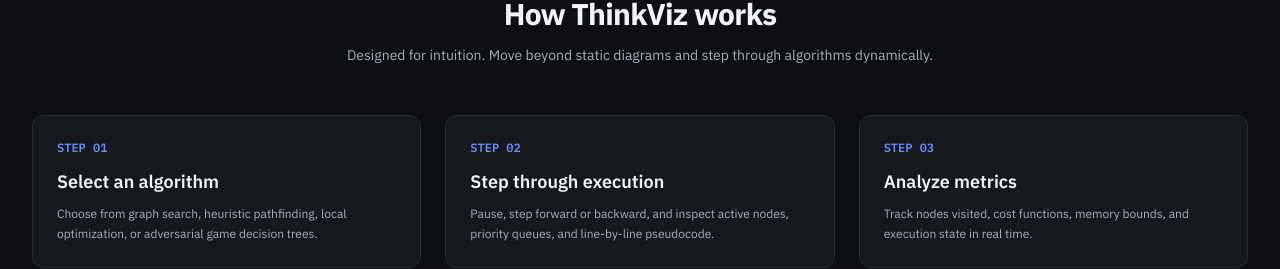
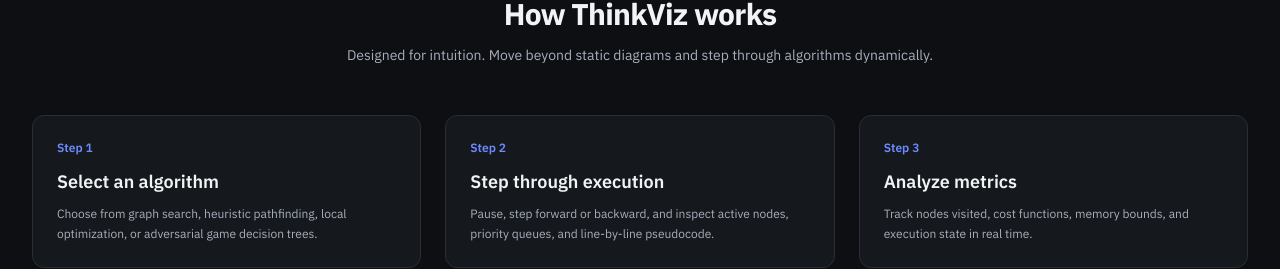
Before and after one commit to AlcesOzdst/thinkviz.tech, a Next.js app: page / in a window 1280 px wide. Shown: the part 1527-1796 px from the top of the page. Built offline with nearby package versions, Linux system fonts and the light colour scheme.

Commit message:
style: refine ThinkViz visual design

```diff
--- a/components/landing/HowItWorks.tsx
+++ b/components/landing/HowItWorks.tsx
@@ -1,19 +1,19 @@
 export function HowItWorks() {
   const steps = [
     {
-      number: "01",
+      number: "1",
       title: "Select an algorithm",
       description:
         "Choose from graph search, heuristic pathfinding, local optimization, or adversarial game decision trees.",
     },
     {
-      number: "02",
+      number: "2",
       title: "Step through execution",
       description:
         "Pause, step forward or backward, and inspect active nodes, priority queues, and line-by-line pseudocode.",
     },
     {
-      number: "03",
+      number: "3",
       title: "Analyze metrics",
       description:
         "Track nodes visited, cost functions, memory bounds, and execution state in real time.",
@@ -41,8 +41,8 @@ export function HowItWorks() {
               key={step.number}
               className="p-6 rounded-xl bg-[#15181D] border border-[#292E36]"
             >
-              <div className="text-xs font-mono text-[#6C8CFF] font-semibold mb-3">
-                STEP {step.number}
+              <div className="text-xs font-semibold text-[#6C8CFF] mb-3">
+                Step {step.number}
               </div>
               <h3 className="text-lg font-semibold text-[#F1F3F5] mb-2">
                 {step.title}
```
